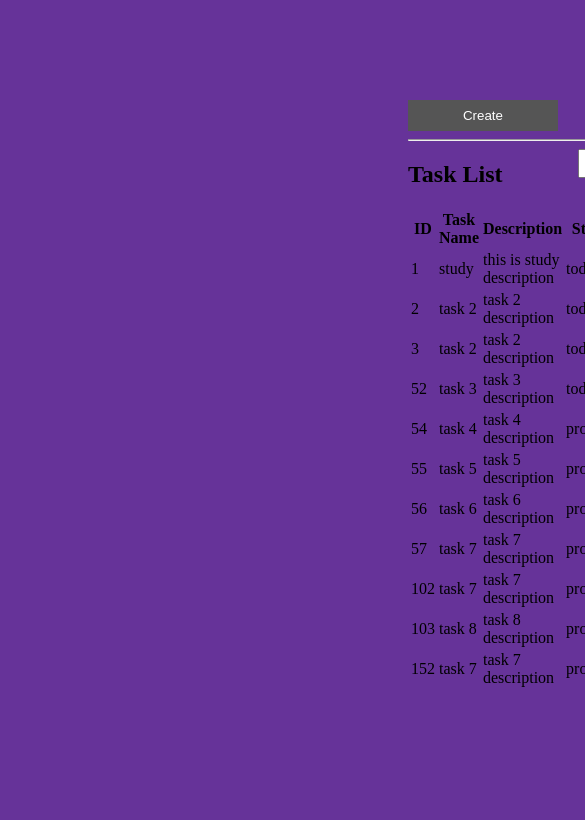
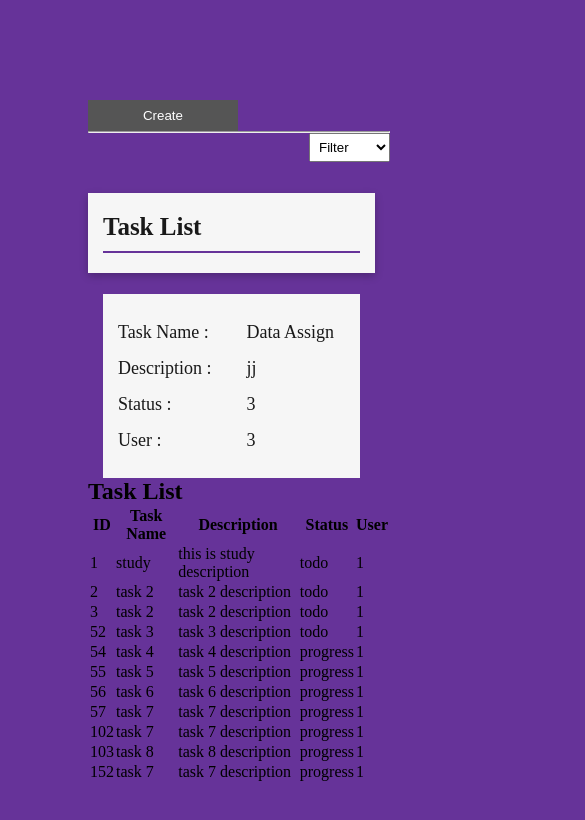
Before and after one commit to Nc-upadhyay/task-management, a plain HTML site: page deskboard.html in a window 390 px wide. Shown: the top 820 px of the page, 585 px wide, since content can reach past the window. Drawn offline with Linux system fonts and the light colour scheme.

Commit message:
design update

```diff
--- a/deskboard.html
+++ b/deskboard.html
@@ -1,10 +1,10 @@
 <!DOCTYPE html>
 <html lang="en">
-
 <head>
     <meta charset="UTF-8">
     <meta name="viewport" content="width=device-width, initial-scale=1.0">
-    <link rel="styleSheet" href="deskboard_styles.css" />
+    <link rel="stylesheet" href="deskboard_styles.css" />
+    <link rel="stylesheet" href="responsive.css"/>
 </head>
 
 <body>
@@ -15,6 +15,7 @@
             <button id="addTask" class="open-button">Create</button>
             <hr>
             <div>
+
                 <select id="myList" onchange="favTutorial()" style="float: right; padding: 5px;">
                     <option class="status"> Filter </option>
                     <option class="status"> Todo </option>
@@ -25,6 +26,93 @@
 
                 </select>
             </div>
+
+
+            <!-- changes-->
+
+            <div class="data-width">
+            <h2>Task List</h2>
+
+                <div class="back">
+
+                 <div class="width-6" style="display:none;">
+                    <div class="text-set">
+                   <span>ID : </span>
+                </div>
+
+                </div>
+
+                <div class="width-6" style="display:none;">
+                    <div class="text-set">
+                    <span>3 </span>
+                    </div>
+                 </div>
+
+                 <div class="width-6">
+                    <div class="text-set">
+                    <span>Task Name : </span>
+                    </div>
+                 </div>
+
+                 <div class="width-6">
+                    <div class="text-set">
+                     <span>Data Assign</span>
+                     </div>
+                  </div>
+
+                  <div class="width-6">
+                    <div class="text-set">
+                     <span>Description : </span>
+                     </div>
+                  </div>
+
+                 <div class="width-6">
+                    <div class="text-set">
+                     <span>jj</span>
+                     </div>
+                  </div>
+
+                  <div class="width-6">
+                    <div class="text-set">
+                    <span>Status : </span>
+                    </div>
+                 </div>
+
+                 <div class="width-6">
+                    <div class="text-set">
+                     <span>3 </span>
+                     </div>
+                  </div>
+
+                  <div class="width-6">
+                    <div class="text-set">
+                    <span>User : </span>
+                    </div>
+                 </div>
+
+                 <div class="width-6">
+                    <div class="text-set">
+                     <span>3 </span>
+                     </div>
+                  </div>
+
+
+
+                </div>
+
+            </div>
+
+
+             <!-- changes-->
+
+
+
+
+
+
+
+
+
             <div id="showDiv">
                 <h2 id="">Task List</h2>
 
@@ -43,6 +131,8 @@
                     </tbody>
                 </table>
             </div>
+
+
 
         </div>
 
--- a/deskboard_styles.css
+++ b/deskboard_styles.css
@@ -1,3 +1,11 @@
+
+*
+{
+    margin:0px;
+    padding:0px;
+    box-sizing: border-box;
+}
+
 body {
   background-color: rebeccapurple;
 
@@ -40,8 +48,8 @@ body {
 .form-popup {
   display: none;
   position: fixed;
-  bottom: 0;
-  right: 15px;
+  bottom: 90;
+  right: 61px;
   border: 3px solid #f1f1f1;
   z-index: 9;
 }
@@ -94,3 +102,81 @@ body {
 .open-button:hover {
   opacity: 1;
 }
+
+
+.data-width
+{
+    width:95%!important;
+    color:#191919;
+    box-shadow: rgba(0, 0, 0, 0.24) 0px 3px 8px;
+    background: #f6f6f6;
+    margin-top:60px;
+    padding:20px 15px 20px 15px;
+}
+
+.data-width h2
+{
+    font-size:25px;
+    font-weight: 600;
+    border-bottom:  2px solid rebeccapurple;
+    padding-bottom: 10px;
+}
+
+.width-6
+{
+  width:50%;
+  float:left;
+}
+
+/* .text-set
+{
+  overflow: auto;
+} */
+
+.text-set span
+{
+  padding:0px 15px 0px 15px;
+  line-height: 2em;
+  font-size:18px;
+  margin-top:10px;
+}
+
+
+.back
+{
+  background: #f6f6f6;
+  width:100%;
+  float:left;
+  margin-inline: auto;
+  margin-top:41px;
+  padding:20px 0px 20px 0px;
+}
+
+
+.card-box
+{
+    margin-left:14px;
+    width: 94%;
+    padding: 10px;
+    box-shadow: rgb();
+    box-shadow: rgb(0 0 0 / 24%) 0px 3px 8px;
+    margin-top:30px;
+    background: #f6f6f6;
+}
+
+.card-box h4
+{
+    text-align: center;
+    color:#554E36;
+    padding-top: 12px;
+    padding-bottom: 12px;
+    border-bottom: 1px solid #fff;
+}
+
+.card-box p
+{
+    padding-top: 10px;
+    font-size: 17px;
+    line-height: 1.5em;
+    text-align: justify;
+}
--- /dev/null
+++ b/responsive.css
@@ -0,0 +1,19 @@
+@media (max-width:467px)
+{
+
+*
+{
+    margin:0px;
+    padding:0px;
+    box-sizing: border-box;
+}
+
+
+.outer-div {
+    padding: 0;
+    display: flex;
+    height: 100vh;
+    margin:100px 0px 0px 88px;
+  }
+
+}
```
